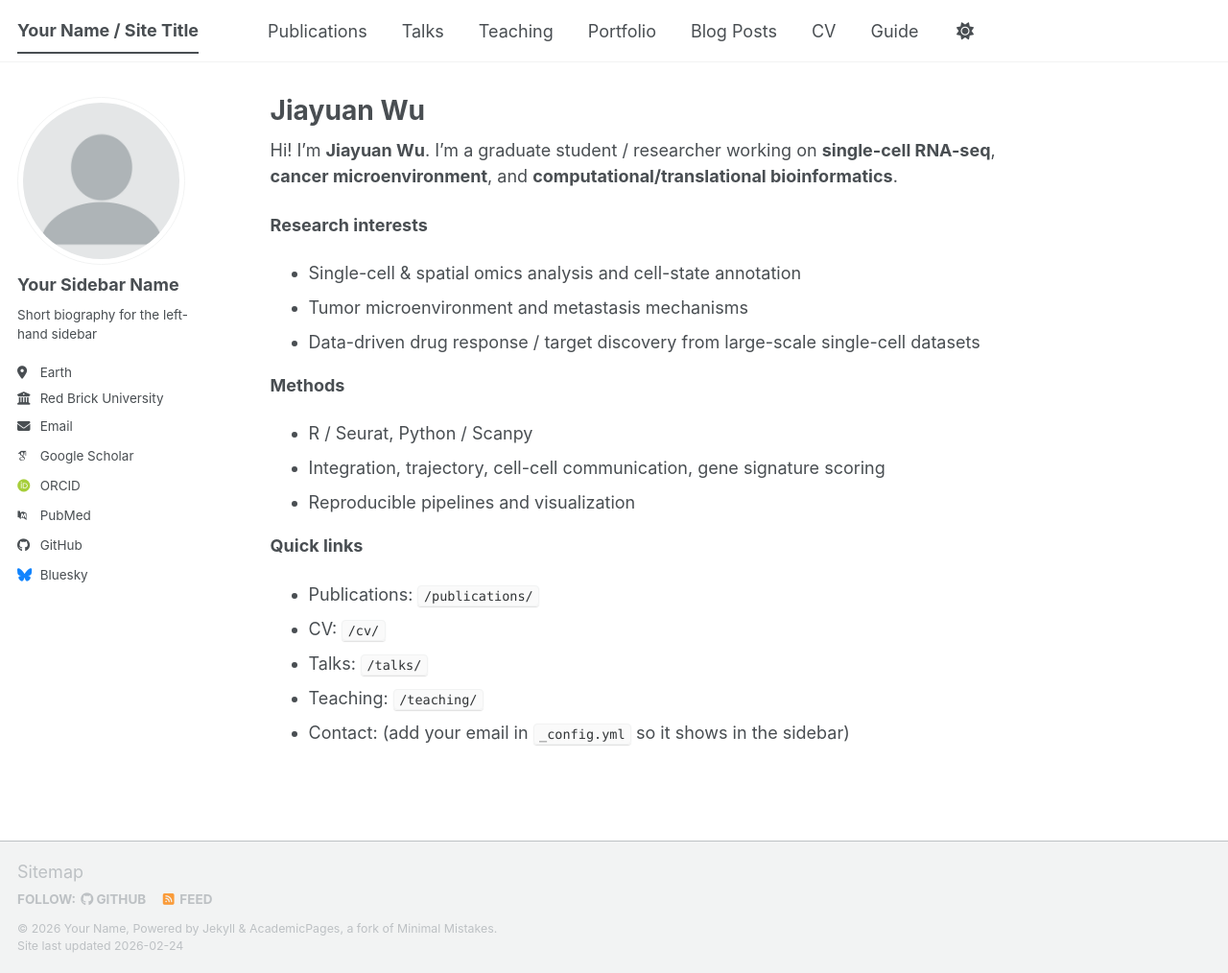
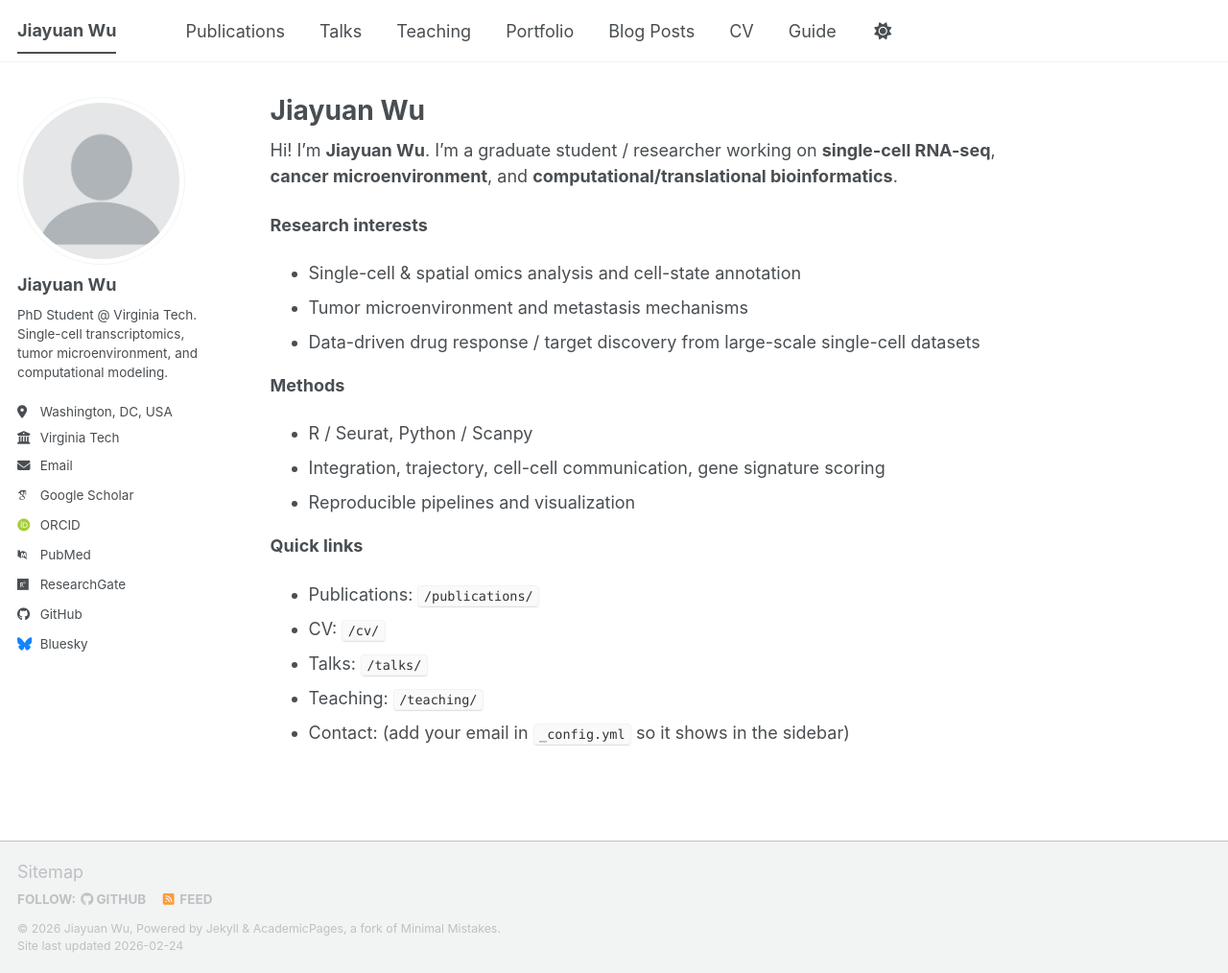
Before and after one commit to kiren-wu/wujiayuan.github.io, a Jekyll site: the page built from _pages/about.md, in a window 1280 px wide and 1014 px high. Shown: the whole window at 96% size. Built offline with Jekyll 4.4.1, drawn with Linux system fonts in a browser that asks for light colours; some web fonts are replaced; a script bundle is joined from its source files by our own code; library files that are not in the unit come from our copies.

Commit message:
Update personal details in _config.yml
Updated personal information and links in the config file.

```diff
--- a/_config.yml
+++ b/_config.yml
@@ -9,28 +9,26 @@
 # Basic Site Settings
 locale                   : "en-US"
 site_theme               : "default" # The available themes options are "default", "air", "sunrise", "mint", "dirt" and "contrast"
-title                    : "Your Name / Site Title"
-title_separator          : "-"
-name                     : &name "Your Name"
-description              : &description "Your Name's academic portfolio"   # Update this with a general description of your site, this is the default if not overridden by a page
-url                      : https://academicpages.github.io # The base hostname & protocol for your site e.g. "https://[your GitHub username].github.io",
-                                                           # or if you already have some other page hosted on Github then use "https://[your GitHub username].github.io/[Your Repo Name]"
-baseurl                  : "" # the subpath of your site, e.g. "/blog"
-repository               : "academicpages/academicpages.github.io"
-
+title: "Jiayuan Wu"
+name: &name "Jiayuan Wu"
+description: &description "PhD Student at Virginia Tech | Single-cell genomics & cancer"
+url: "https://kieran-wu.github.io"
+baseurl: ""
+repository: "kieran-wu/kieran-wu.github.io"
 # Site Author - The following control what appear as part of the author content on the side bar.
 #               If a field is blank the icon and link will not appear, otherwise it will be shown.
 #               Additional customization can be done by editing /_includes/author-profile.html
 author:
-  # Biographic information
   avatar           : "profile.png"
-  name             : "Your Sidebar Name"
-  pronouns         : # example: "she/her"
-  bio              : "Short biography for the left-hand sidebar"
-  location         : "Earth"
-  employer         : "Red Brick University"
-  uri              : # URL
-  email            : "none@example.org"
+  name             : "Jiayuan Wu"
+  bio              : "PhD Student @ Virginia Tech. Single-cell transcriptomics, tumor microenvironment, and computational modeling."
+  location         : "Washington, DC, USA"
+  employer         : "Virginia Tech"
+  email            : "wujiayuan@vt.edu/wujy0610@163.com"
+
+  googlescholar    : "https://scholar.google.com/citations?user=4mFfBRgAAAAJ&hl"
+  github           : "kieran-wu"
+  bluesky          : ""
 
   # Academic websites
   academia         : # URL
@@ -42,7 +40,7 @@ author:
   semantic         : # URL
   ssrn             : # URL
   pubmed           : "https://www.ncbi.nlm.nih.gov/pubmed/?term=john+snow"
-  researchgate     : # URL
+  researchgate     : "https://www.researchgate.net/profile/Jiayuan-Wu-5"
   scopus           : # URL
   zotero           : # URL
 
@@ -78,7 +76,7 @@ author:
   vine             : # Username
   weibo            : # Username
   wikipedia        : # Username
-  xing             : # Username
+  rednote          : "Kieran"
   youtube          : # Username
   zhihu            : # Username
 
```
